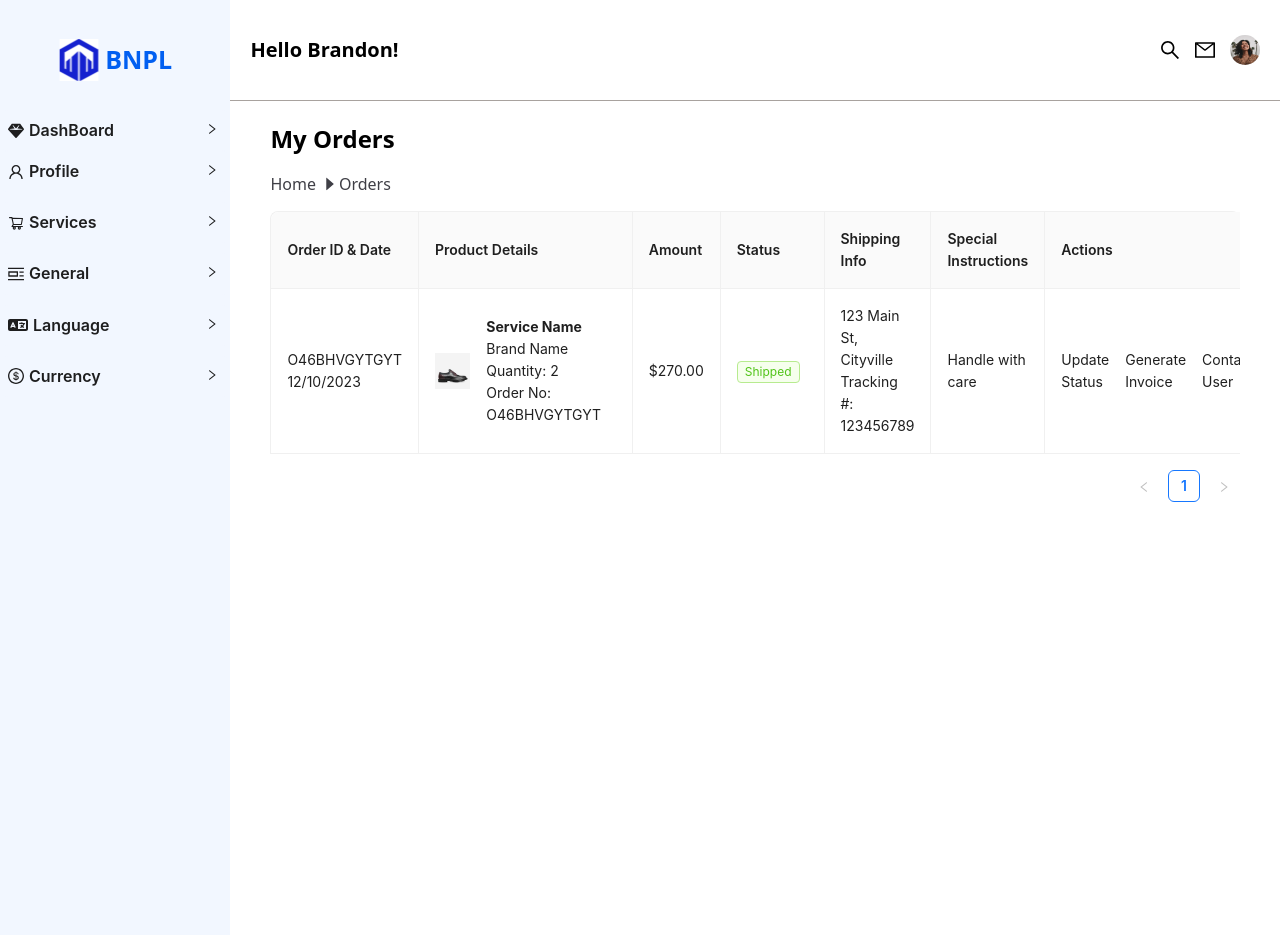
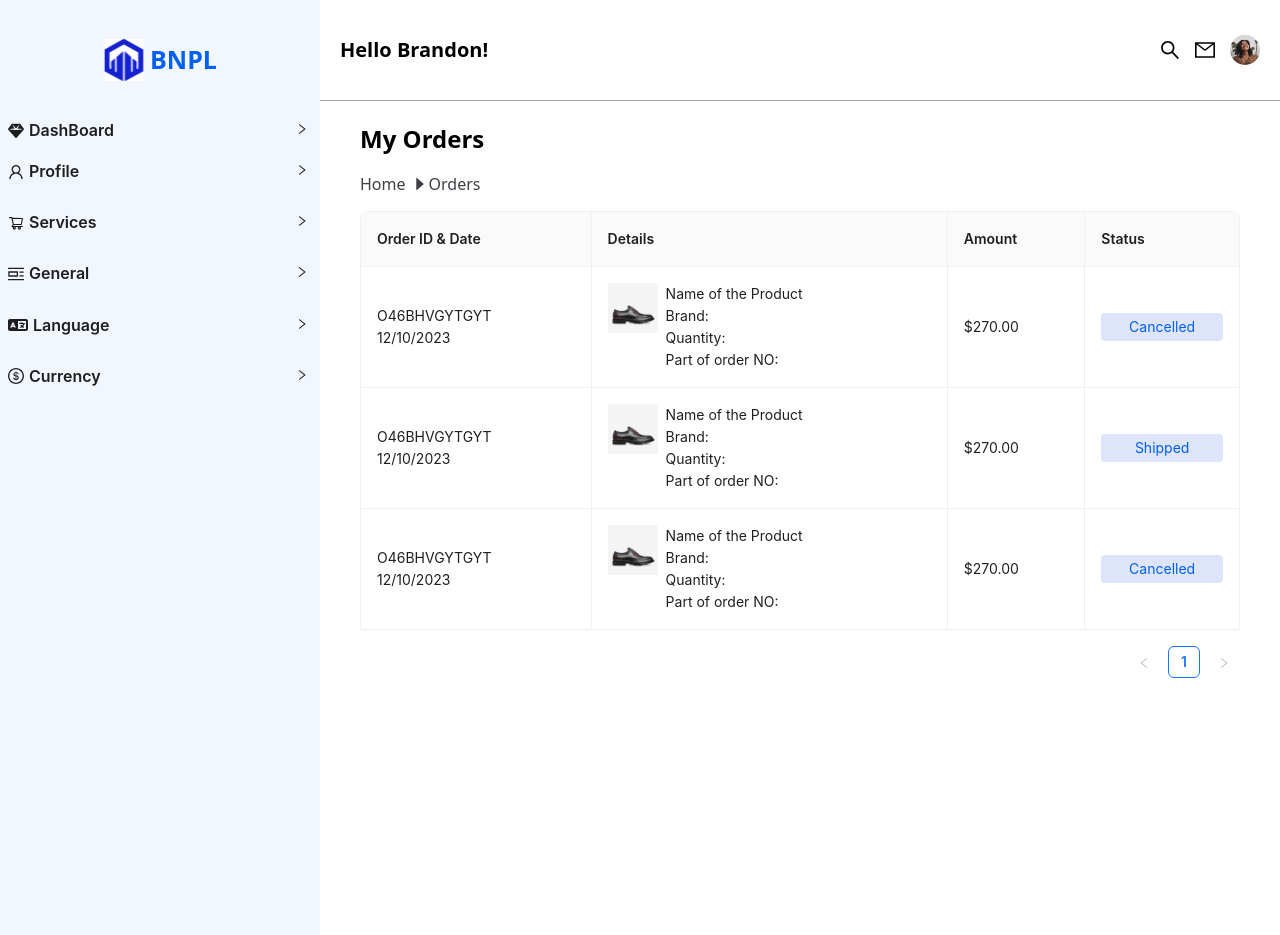
Before and after one commit to GENESIS2540/Fintech, a React (Create React App) app: page /vendors in a window 1280 px wide. Built offline with nearby package versions, Linux system fonts and the light colour scheme.

Commit message:
made changes

```diff
--- a/src/pages/Vendors/Vendors.jsx
+++ b/src/pages/Vendors/Vendors.jsx
@@ -32,14 +32,14 @@ const Vendors = () => {
 
   return (
     <div className="bg-[#f6f6f7]">
-      <div className="flex w-[100%] mx-auto min-h-[85vh] shadow-custom">
-        <div className="w-[18%] hidden sm:block">
+      <div className="grid sm:grid-cols-4 w-[100%] mx-auto h-[100vh] shadow-custom">
+        <div className="">
           <Sidebar
             handleSidebarVendorClick={handleSidebarVendorClick}
             selectedSidebarVendor={selectedSidebarVendor}
           />
         </div>
-        <div className="w-[82%] bg-white">
+        <div className="col-span-3 bg-white">
           <div>
             <Navbar />
           </div>
--- a/src/pages/Vendors/components/Service/Orders.jsx
+++ b/src/pages/Vendors/components/Service/Orders.jsx
@@ -1,9 +1,23 @@
-import { Table, Tag, Space, Image } from "antd";
+import { Table } from "antd";
+import shoe from "../../assets/shoe.jpeg";
 import React from "react";
 import Header from "../common/Header";
-import shoe from "../../assets/shoe.jpeg";
 
 const Orders = () => {
+  return (
+    <div>
+      <Header title={"My Orders"} category={"Orders"} />
+      <Table
+        bordered={true}
+        dataSource={dataSource}
+        columns={columns}
+        pagination={{ pageSize: 10 }}
+        style={{ height: "88vh", overflow:"auto"}}
+      />
+    </div>
+  );
+};
+
 const dataSource = [
   {
     key: "1",
@@ -12,48 +26,78 @@ const Orders = () => {
       date: "12/10/2023",
     },
     details: {
-        image: shoe,
-        name: "Service Name",
-        brand: "Brand Name",
-        qty: 2,
-        orderNo: "O46BHVGYTGYT",
+      image: { shoe },
+      name: "Name of the Product",
+      brand: "Brand: ",
+      qty: "Quantity:",
+      orderNo: "Part of order NO: ",
+    },
+    amount: "$270.00",
+    status: {
+      text: "Cancelled",
+    },
+  },
+  {
+    key: "2",
+    order: {
+      orderId: "O46BHVGYTGYT",
+      date: "12/10/2023",
+    },
+    details: {
+      image: { shoe },
+      name: "Name of the Product",
+      brand: "Brand: ",
+      qty: "Quantity:",
+      orderNo: "Part of order NO: ",
     },
     amount: "$270.00",
     status: {
       text: "Shipped",
-        tag: "success",
     },
-      shippingInfo: {
-        address: "123 Main St, Cityville",
-        trackingNumber: "123456789",
   },
-      specialInstructions: "Handle with care",
+  {
+    key: "3",
+    order: {
+      orderId: "O46BHVGYTGYT",
+      date: "12/10/2023",
     },
-    // Add other items as needed
+    details: {
+      image: { shoe },
+      name: "Name of the Product",
+      brand: "Brand: ",
+      qty: "Quantity:",
+      orderNo: "Part of order NO: ",
+    },
+    amount: "$270.00",
+    status: {
+      text:"Cancelled",
+    },
+  },
 ];
 
 const columns = [
   {
     title: "Order ID & Date",
     dataIndex: "order",
-      render: (order) => (
+    render: (date) => (
       <div className="grid">
-          <p>{order.orderId}</p>
-          <p>{order.date}</p>
+        <p>{date.orderId}</p>
+        <p>{date.date}</p>
       </div>
     ),
   },
   {
-      title: "Product Details",
+    title: "Details",
     dataIndex: "details",
+    fixed: "left",
     render: (details) => (
-        <div className="flex gap-4 items-center">
-          <Image src={details.image} alt={details.name} preview={false} width={50} />
+      <div className="flex gap-[8px]">
+        <img className="h-[50px] w-[50px]" src={shoe} alt="" />
         <div>
-            <p className="font-bold">{details.name}</p>
+          <p>{details.name}</p>
           <p>{details.brand}</p>
-            <p>Quantity: {details.qty}</p>
-            <p>Order No: {details.orderNo}</p>
+          <p>{details.qty}</p>
+          <p>{details.orderNo}</p>
         </div>
       </div>
     ),
@@ -65,47 +109,13 @@ const Orders = () => {
   {
     title: "Status",
     dataIndex: "status",
-      render: (status) => <Tag color={status.tag}>{status.text}</Tag>,
-    },
-    {
-      title: "Shipping Info",
-      dataIndex: "shippingInfo",
-      render: (shippingInfo) => (
-        <div>
-          <p>{shippingInfo.address}</p>
-          <p>Tracking #: {shippingInfo.trackingNumber}</p>
-        </div>
+    render: (text) => (
+      <p className="bg-[#dee5fb] flex rounded py-[3px] justify-center text-[#015FF1] ">
+        {text.text}
+      </p>
     ),
   },
-    {
-      title: "Special Instructions",
-      dataIndex: "specialInstructions",
-    },
-    {
-      title: "Actions",
-      key: "actions",
-      render: (text, record) => (
-        <Space size="middle">
-          <a href="#">Update Status</a>
-          <a href="#">Generate Invoice</a>
-          <a href="#">Contact User</a>
-        </Space>
-      ),
-    },
+
 ];
 
-  return (
-    <div>
-      <Header title={"My Orders"} category={"Orders"} />
-      <Table
-        bordered={true}
-        dataSource={dataSource}
-        columns={columns}
-        pagination={{ pageSize: 10 }}
-        style={{ height: "88vh", overflow: "auto" }}
-      />
-    </div>
-  );
-};
-
 export default Orders;
--- a/src/pages/Vendors/components/profile/payment/PaymentRegistration.jsx
+++ b/src/pages/Vendors/components/profile/payment/PaymentRegistration.jsx
@@ -1,5 +1,8 @@
 import React, { useState } from "react";
 import Header from "../../common/Header";
+import { Card, Input } from "antd";
+import { FontAwesomeIcon } from "@fortawesome/react-fontawesome";
+import { faAsterisk } from "@fortawesome/free-solid-svg-icons";
 
 const PaymentRegistration = () => {
   const [paymentInfo, setPaymentInfo] = useState({
@@ -24,65 +27,129 @@ const PaymentRegistration = () => {
 
   return (
     <>
-      <Header title={"Payment Registration"} category={"Register"} />
+      <Header title={"Payment Integration Page"} category={"Register"} />
 
-      <div className="min-h-screen py-8 flex justify-center">
-        <div className="bg-white rounded-md shadow-md overflow-hidden w-full max-w-lg">
-          <div className="bg-blue-500 py-4 px-6 text-white font-bold text-xl">
-            Payment Registration
+      <div className="flex h-screen items-center justify-center">
+        <div className="grid bg-white rounded-lg shadow-2xl w-11/12">
+          <form onSubmit={handleSubmit}>
+            <div className="flex justify-center py-4"></div>
+
+            <div className="flex justify-center">
+              <div className="flex">
+                <h1 className="text-[#015FF1] font-bold md:text-2xl text-xl">
+                  REGISTER
+                </h1>
               </div>
-          <form onSubmit={handleSubmit} className="p-6">
-            <div className="grid grid-cols- gap-6">
-              <InputField
-                label="Preferred Payment Methods"
+            </div>
+
+            <Card title="Payment Information" className="mt-5 mx-7">
+              <div className="grid grid-cols-1">
+                <label className="uppercase md:text-sm text-xs text-gray-500 text-light font-semibold">
+                  Preferred Payment Methods
+                </label>
+                <input
                   name="preferredMethods"
-                value={paymentInfo.preferredMethods}
                   onChange={handleChange}
-              />
-              <InputField
-                label="Currency Options"
-                name="currencyOptions"
-                value={paymentInfo.currencyOptions}
-                onChange={handleChange}
-              />
-              <InputField
-                label="Payout Schedule"
-                name="payoutSchedule"
-                value={paymentInfo.payoutSchedule}
-                onChange={handleChange}
-              />
-              <InputField
-                label="Bank Account"
-                name="bankAccount"
-                value={paymentInfo.bankAccount}
-                onChange={handleChange}
-              />
-              <InputField
-                label="Account Holder Name"
-                name="accountHolderName"
-                value={paymentInfo.accountHolderName}
-                onChange={handleChange}
-              />
-              <InputField
-                label="Account Number"
-                name="accountNumber"
-                value={paymentInfo.accountNumber}
-                onChange={handleChange}
-              />
-              <InputField
-                label="Routing Number"
-                name="routingNumber"
-                value={paymentInfo.routingNumber}
-                onChange={handleChange}
+                  className="py-2 px-3 rounded-xl border-2  mt-1 focus:outline-none focus:ring-1 focus:ring-blue-600 focus:border-transparent"
+                  type="text"
+                  placeholder="Preferred Payment Methods"
                 />
               </div>
 
+              <div className="grid grid-cols-1 md:grid-cols-2 gap-5 md:gap-8 mt-5">
+                <div className="grid grid-cols-1">
+                  <label className="uppercase md:text-sm text-xs text-gray-500 text-light font-semibold">
+                    Currency Options
+                  </label>
+                  <select
+                    name="currencyOptions"
+                    onChange={handleChange}
+                    className="py-2 px-3 rounded-lg border-2  mt-1 focus:outline-none focus:ring-1 focus:ring-blue-600 "
+                  >
+                    <option>USD</option>
+                    <option>KES</option>
+                    <option>INR</option>
+                  </select>
+                </div>
+                <div className="grid grid-cols-1">
+                  <label className="uppercase md:text-sm text-xs text-gray-500 text-light font-semibold">
+                    Payout Schedule
+                  </label>
+                  <input
+                    name="payoutSchedule"
+                    onChange={handleChange}
+                    className="py-2 px-3 rounded-lg border-2 mt-1 focus:outline-none focus:ring-1 focus:ring-blue-600 focus:border-transparent"
+                    type="text"
+                    placeholder="Payout Schedule"
+                  />
+                </div>
+              </div>
+
+              <div className="grid grid-cols-1 mt-5">
+                <label className="uppercase md:text-sm text-xs text-gray-500 text-light font-semibold">
+                  Bank Account
+                </label>
+                <input
+                  name="bankAccount"
+                  onChange={handleChange}
+                  className="py-2 px-3 rounded-lg border-2  mt-1 focus:outline-none focus:ring-1 focus:ring-blue-600 focus:border-transparent"
+                  type="text"
+                  placeholder="Bank Account"
+                />
+              </div>
+
+              <div className="grid grid-cols-1 md:grid-cols-2 gap-5 md:gap-8 mt-5">
+                <div className="grid grid-cols-1">
+                  <label className="uppercase md:text-sm text-xs text-gray-500 text-light font-semibold">
+                    Account Holder Name
+                  </label>
+                  <input
+                    name="accountHolderName"
+                    onChange={handleChange}
+                    className="py-2 px-3 rounded-lg border-2  mt-1 focus:outline-none focus:ring-1 focus:ring-blue-600 focus:border-transparent"
+                    type="text"
+                    placeholder="Account Holder Name"
+                  />
+                </div>
+                <div className="grid grid-cols-1">
+                  <label className="uppercase md:text-sm text-xs text-gray-500 text-light font-semibold">
+                    Account Number
+                  </label>
+                  <input
+                    name="accountNumber"
+                    onChange={handleChange}
+                    className="py-2 px-3 rounded-lg border-2 mt-1 focus:outline-none focus:ring-1 focus:ring-blue-600 focus:border-transparent"
+                    type="text"
+                    placeholder="Account Number"
+                  />
+                </div>
+              </div>
+
+              <div className="grid grid-cols-1 mt-5">
+                <label className="uppercase md:text-sm text-xs text-gray-500 text-light font-semibold">
+                  Routing Number
+                </label>
+                <input
+                  name="routingNumber"
+                  onChange={handleChange}
+                  className="py-2 px-3 rounded-lg border-2  mt-1 focus:outline-none focus:ring-1 focus:ring-blue-600 focus:border-transparent"
+                  type="text"
+                  placeholder="Routing Number"
+                />
+              </div>
+            </Card>
+
+            <div className="flex items-center justify-center md:gap-8 gap-4 pt-5 pb-5">
+              <button className="w-auto bg-gray-500 hover:bg-gray-700 rounded-lg shadow-xl font-medium text-white px-4 py-2">
+                Cancel
+              </button>
               <button
+                className="w-auto bg-blue-500 hover:bg-blue-700 rounded-lg shadow-xl font-medium text-white px-4 py-2"
                 type="submit"
-              className="bg-blue-500 hover:bg-blue-600 text-white font-bold py-2 px-4 rounded mt-6 w-full"
               >
-              Submit
+                Create
               </button>
+            </div>
           </form>
         </div>
       </div>
@@ -90,20 +157,4 @@ const PaymentRegistration = () => {
   );
 };
 
-const InputField = ({ label, name, value, onChange }) => (
-  <div>
-    <label htmlFor={name} className="block text-gray-700 font-bold mb-1">
-      {label}
-    </label>
-    <input
-      type="text"
-      id={name}
-      name={name}
-      value={value}
-      onChange={onChange}
-      className="input-field w-full border rounded-md px-3 py-2 outline-none focus:border-blue-500"
-    />
-  </div>
-);
-
 export default PaymentRegistration;
```
Also changed, not shown: src/App.js (+26 -0 lines), src/pages/Vendors/components/Service/ServiceList.jsx (+4 -4 lines). Lines whose indentation alone changed are shown as unchanged.
